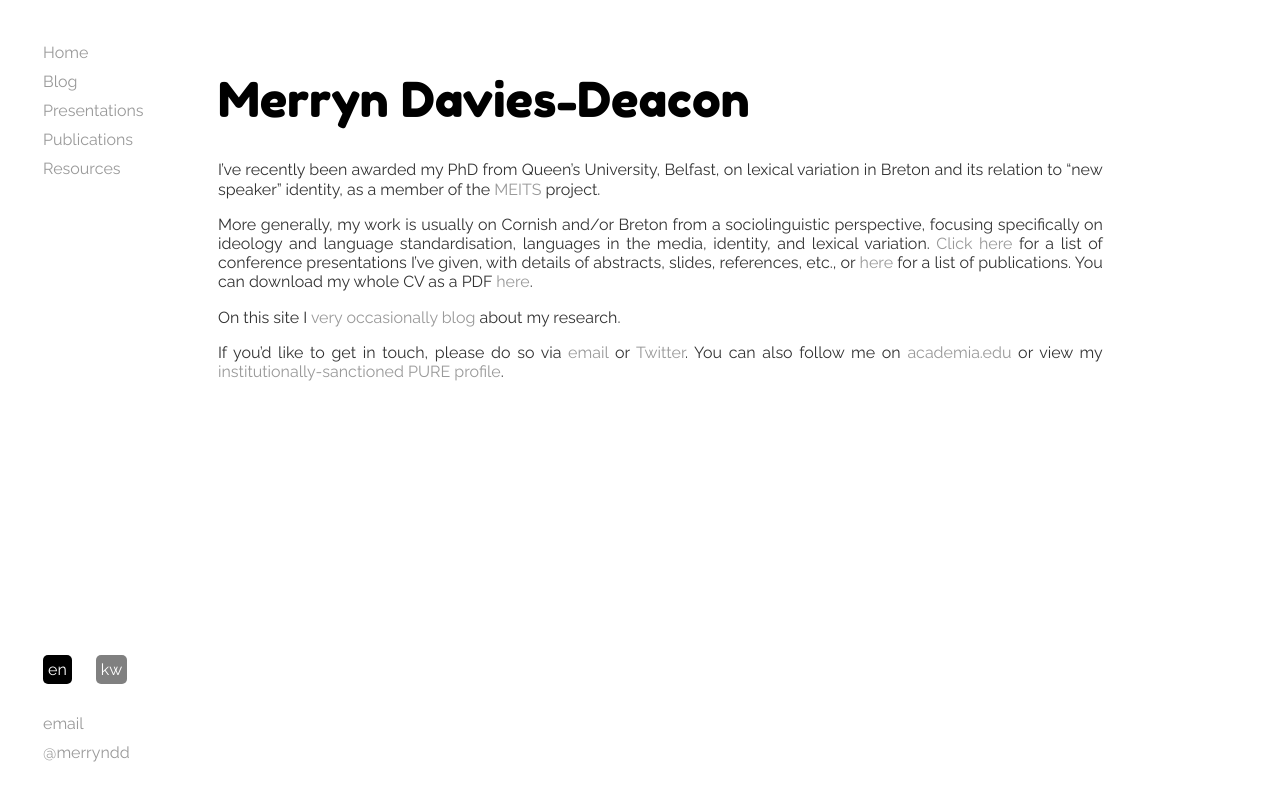
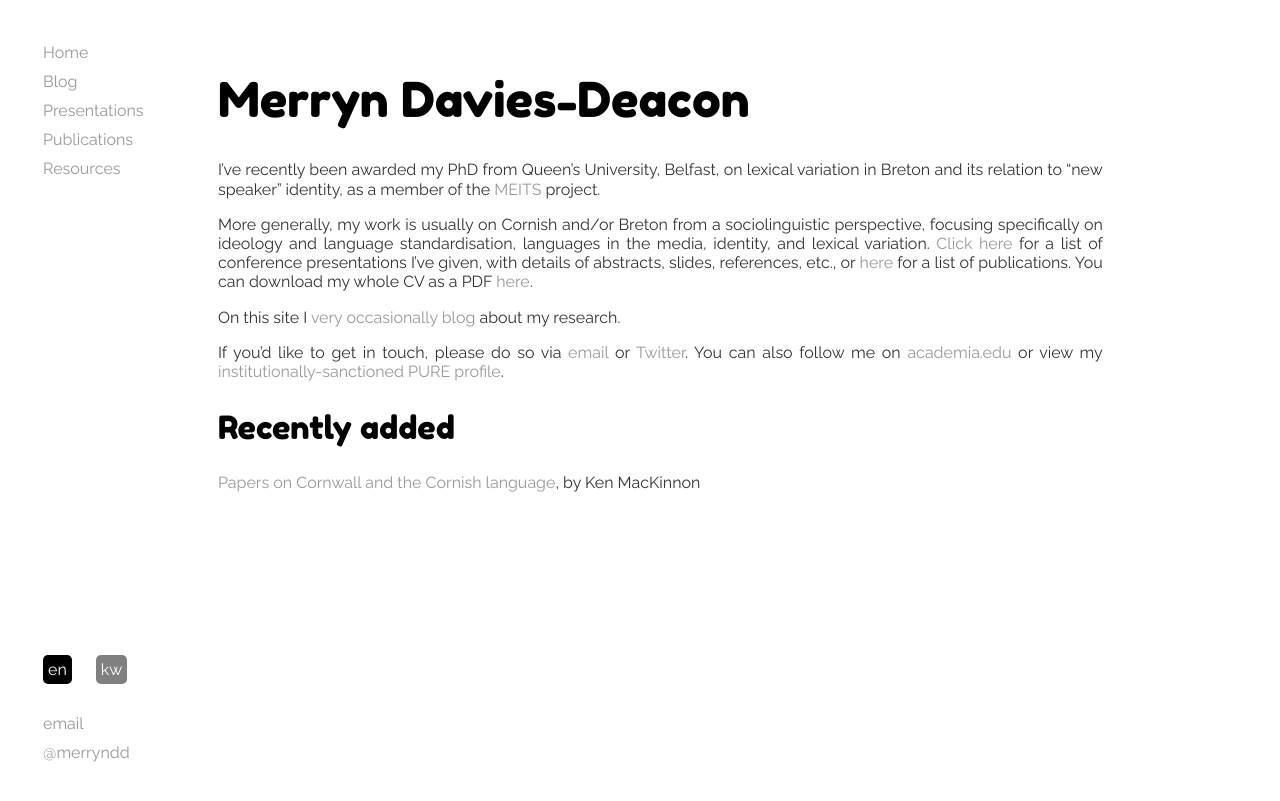
Before and after one commit to merryndd/merryndd.github.io, a Jekyll site: the page built from index.html, in a window 1280 px wide. Shown: the top 801 px of the page. Built offline with Jekyll 4.4.1, drawn with Linux system fonts in a browser that asks for light colours; comment, search, counter and statistics services are not loaded.

Commit message:
Add link to MacKinnon on front page

```diff
--- a/index.html
+++ b/index.html
@@ -17,3 +17,11 @@ redirect_from: "/"
 	<p>Ma an gwiasva ma o comprehendya ewedh <a href="/site/blog">ow blog academek</a> neb ew nowedhys der vaner terweythus.</p>
 	<p>Mars eus whans dhe whei clappya gena vy, whei a ell y wul dredh <a href="mailto:mdaviesdeacon01@qub.ac.uk">ebost</a> po <a href="http://twitter.com/merryndd">Twitter</a>. Whei a ell ow sewya dredh <a href="https://qub.academia.edu/MerrynDaviesDeacon">academia.edu</a> po gweles <a href="http://go.qub.ac.uk/merryndd">ow folen PURE vy</a> ort an gwiasva a’m bednscol.</p>
 </div>
+<div class="en">
+<h2>Recently added</h2>
+<p><a href="/mackinnon">Papers on Cornwall and the Cornish language</a>, by Ken MacKinnon</p>
+</div>
+<div class="kw">
+<h2>Nowedh et an wiasva</h2>
+<p><a href="/mackinnon">Screfow en-kever Kernow ha Kernowek</a>, gen Ken MacKinnon</p>
+</div>
```
